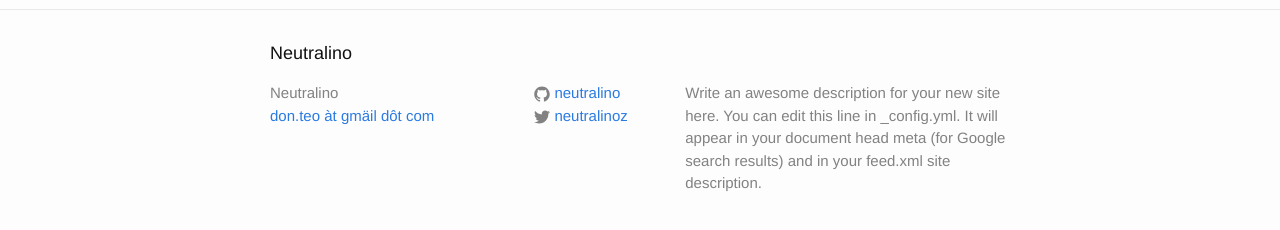
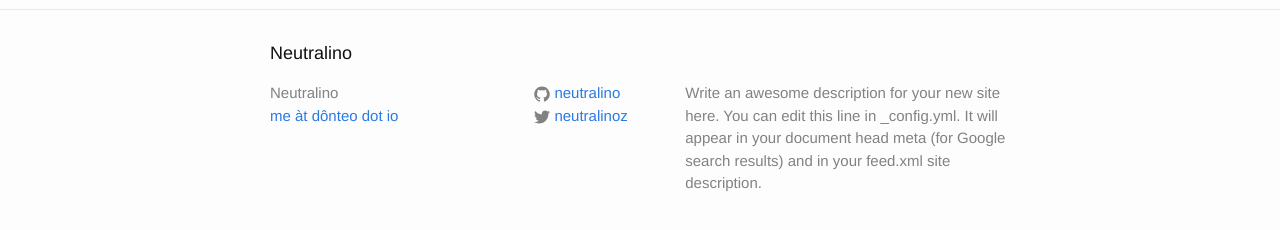
Before and after one commit to neutralino/neutralino.github.io, a Jekyll site: the page built from index.html, in a window 1280 px wide. Shown: the part 287-517 px from the top of the page. Built offline with Jekyll 4.4.1, drawn with Linux system fonts in a browser that asks for light colours.

Commit message:
update email

```diff
--- a/_config.yml
+++ b/_config.yml
@@ -1,6 +1,6 @@
 # Site settings
 title: Neutralino
-email: don.teo àt gmäil dôt com
+email: me àt dônteo dot io
 description: > # this means to ignore newlines until "baseurl:"
   Write an awesome description for your new site here. You can edit this
   line in _config.yml. It will appear in your document head meta (for
```
